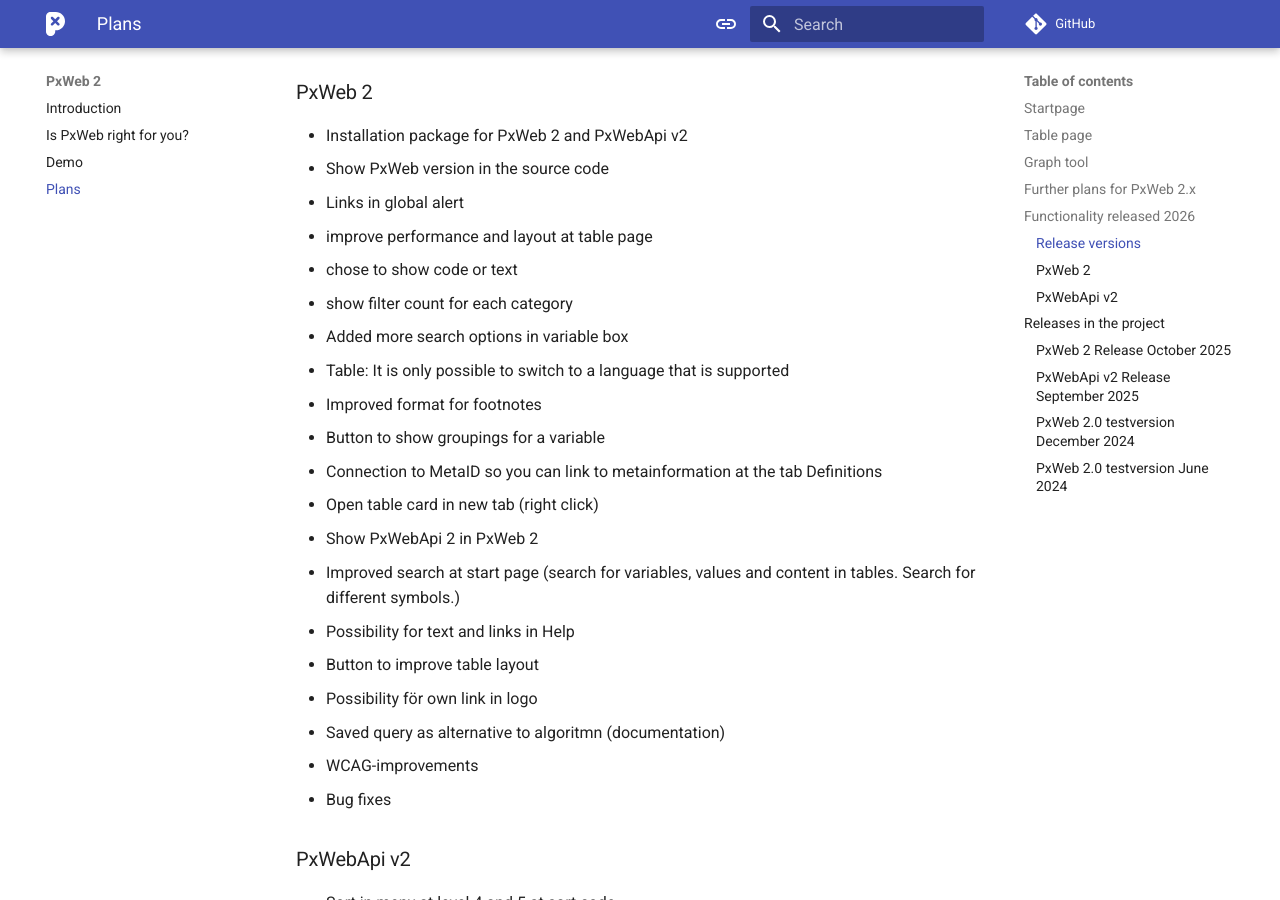
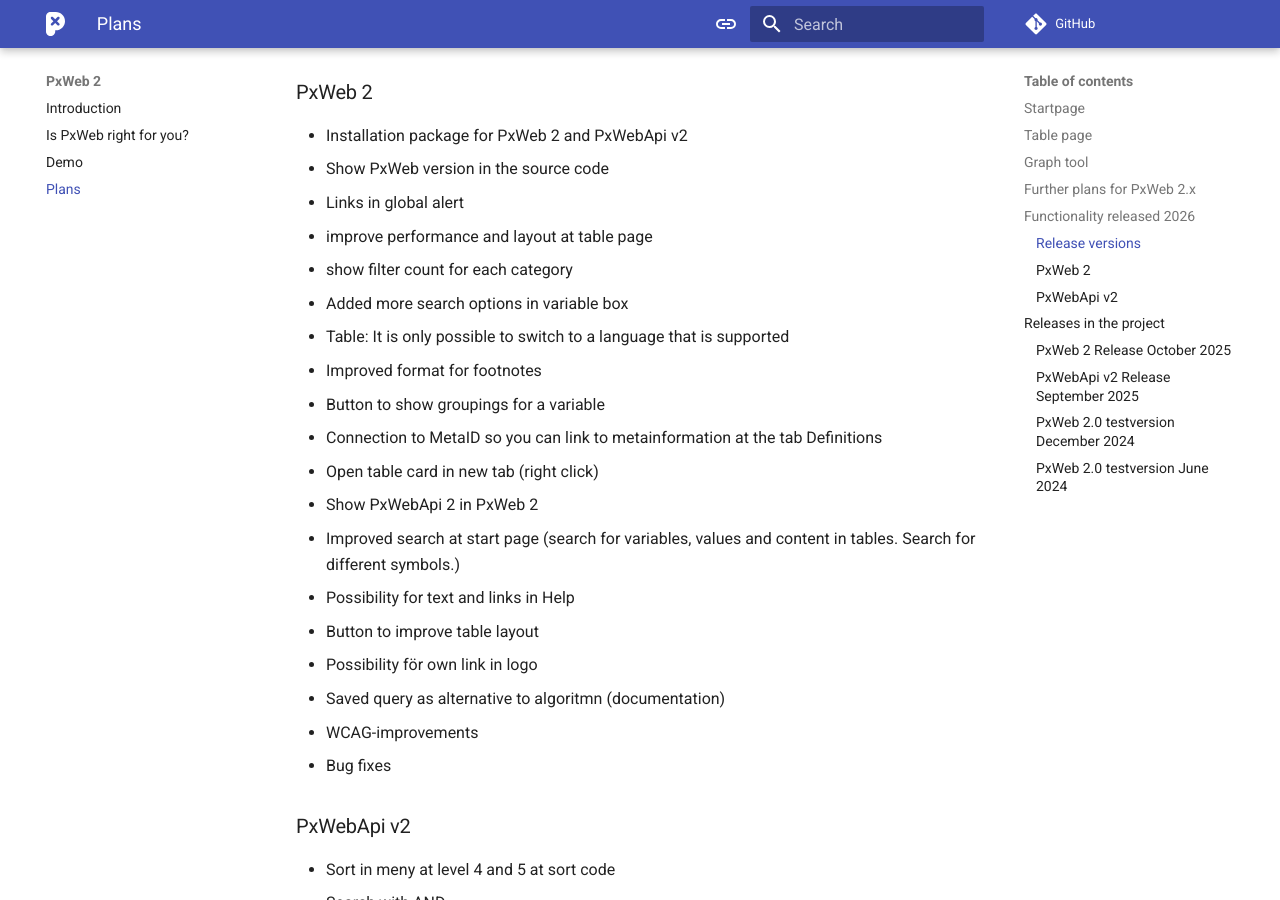
Before and after one commit to PxTools/pxtools.github.io, an MkDocs documentation site: the page built from docs/PxWeb2/project/plans.md, in a window 1280 px wide and 900 px high, scrolled down 1539 px. Built offline with MkDocs 1.6.1 and Material for MkDocs 9.7.7, drawn with Linux system fonts in a browser that asks for light colours; comment, search, counter and statistics services are not loaded.

Commit message:
Update plans for upcoming features in 2026

```diff
--- a/docs/PxWeb2/project/plans.md
+++ b/docs/PxWeb2/project/plans.md
@@ -47,7 +47,6 @@
 - Show PxWeb version in the source code
 - Links in global alert
 - improve performance and layout at table page
-- chose to show code or text
 - show filter count for each category
 - Added more search options in variable box
 - Table: It is only possible to switch to a language that is supported
```
